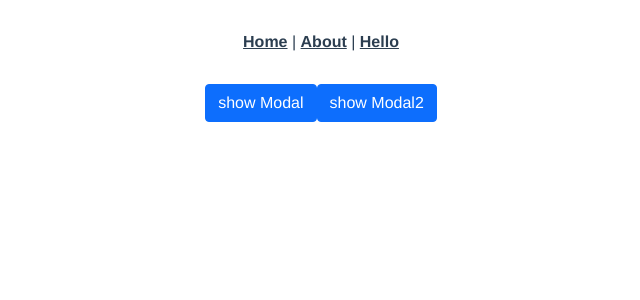
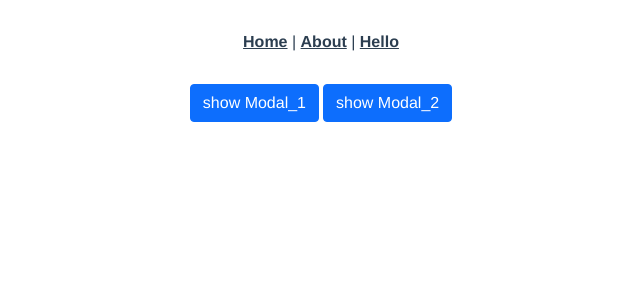
Before and after one commit to postforty/Bootcamp-2022, a Vue app in the folder vue/progect02_self_03/: page /reuse/slot in a window 1280 px wide. Shown: the top 300 px of the page, without its empty margins (319-959 px from the left). Built offline with nearby package versions, Linux system fonts and the light colour scheme.

Commit message:
[ADD] Vue.js_복습 3차

```diff
--- a/vue/progect02_self_03/src/components/fragments/SlotModal.vue
+++ b/vue/progect02_self_03/src/components/fragments/SlotModal.vue
@@ -1,7 +1,7 @@
 <template>
   <div
     class="modal fade"
-    :id="modalId"
+    v-bind:id="modalId"
     data-bs-backdrop="static"
     data-bs-keyboard="false"
     tabindex="-1"
--- a/vue/progect02_self_03/src/views/4_reuse/SlotView.vue
+++ b/vue/progect02_self_03/src/views/4_reuse/SlotView.vue
@@ -6,17 +6,17 @@
       data-bs-target="#staticBackdrop"
     > -->
     <button
-      class="btn btn-primary"
+      class="btn btn-primary me-1"
       data-bs-toggle="modal"
-      data-bs-target="#staticBackdrop"
+      data-bs-target="#staticBackdrop_1"
     >
-      show Modal
+      show Modal_1
     </button>
-    <slot-modal modalId="staticBackdrop">
-      <template v-slot:title>모달창 타이틀</template>
+    <slot-modal modalId="staticBackdrop_1">
+      <template v-slot:title>모달창 타이틀_1</template>
       <template v-slot:body>
-        <p>first</p>
-        <p>second</p>
+        <p>first_1</p>
+        <p>second_1</p>
       </template>
       <template v-slot:footer>
         <button>저장</button>
@@ -25,15 +25,15 @@
     <button
       class="btn btn-primary"
       data-bs-toggle="modal"
-      data-bs-target="#staticBackdrop2"
+      data-bs-target="#staticBackdrop_2"
     >
-      show Modal2
+      show Modal_2
     </button>
-    <slot-modal modalId="staticBackdrop2">
-      <template v-slot:title>모달창 타이틀2</template>
+    <slot-modal modalId="staticBackdrop_2">
+      <template v-slot:title>모달창 타이틀_2</template>
       <template v-slot:body>
-        <p>first2</p>
-        <p>second2</p>
+        <p>first_2</p>
+        <p>second_2</p>
       </template>
       <template v-slot:footer>
         <button>저장</button>
@@ -47,13 +47,13 @@ export default {
   components: { SlotModal },
   data() {
     return {
-      bShow: false
+      //   bShow: false
     }
-  },
-  setup() {},
-  created() {},
-  mounted() {},
-  unmounted() {},
-  methods: {}
+  }
+  //   setup() {},
+  //   created() {},
+  //   mounted() {},
+  //   unmounted() {},
+  //   methods: {}
 }
 </script>
```
